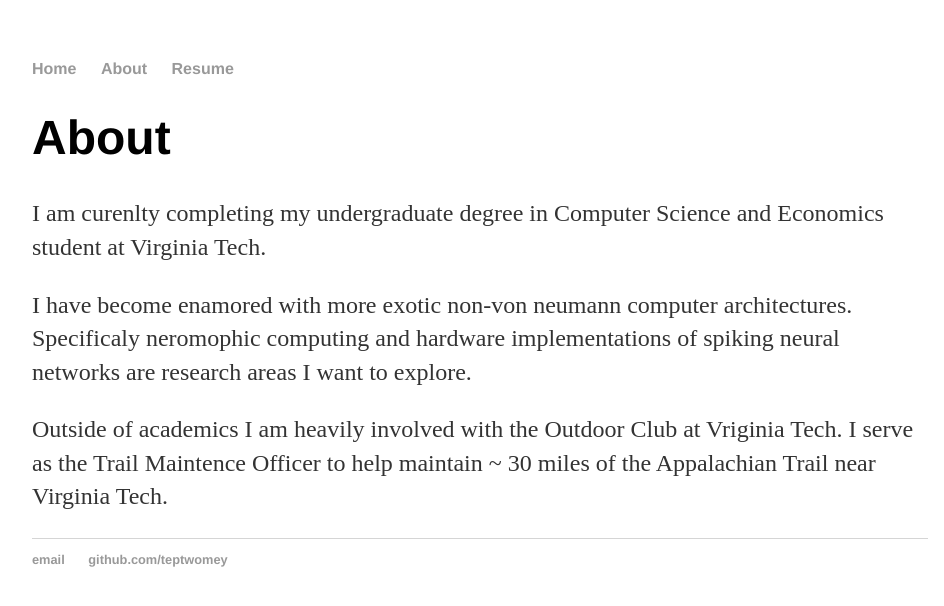
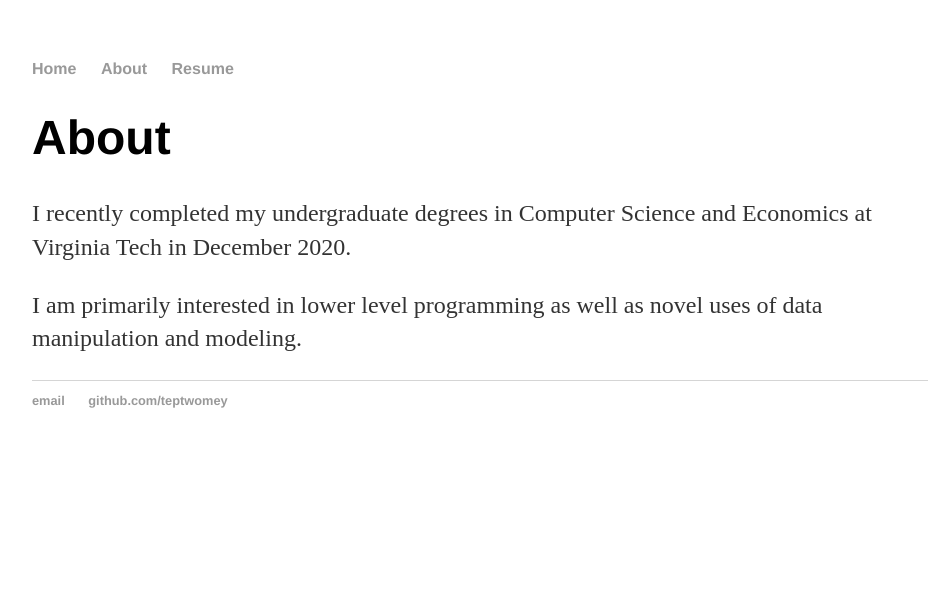
Before and after one commit to teptwomey/teptwomey.github.io, a Jekyll site: the page built from about/index.html, in a window 1280 px wide. Shown: the top 606 px of the page, without its empty margins (160-1104 px from the left). Built offline with Jekyll 4.4.1, drawn with Linux system fonts in a browser that asks for light colours.

Commit message:
Update index.html

```diff
--- a/about/index.html
+++ b/about/index.html
@@ -4,7 +4,6 @@
 ---
 <div class="blurb">
 	<h1>About</h1>
-	<p>I am curenlty completing my undergraduate degree in Computer Science and Economics student at Virginia Tech.</p>
-	<p>I have become enamored with more exotic non-von neumann computer architectures. Specificaly neromophic computing and hardware implementations of spiking neural networks are research areas I want to explore.</p>
-	<p>Outside of academics I am heavily involved with the Outdoor Club at Vriginia Tech. I serve as the Trail Maintence Officer to help maintain ~ 30 miles of the Appalachian Trail near Virginia Tech.</p>
+	<p>I recently completed my undergraduate degrees in Computer Science and Economics at Virginia Tech in December 2020.</p>
+	<p>I am primarily interested in lower level programming as well as novel uses of data manipulation and modeling.</p>
 </div><!-- /.blurb -->
```
